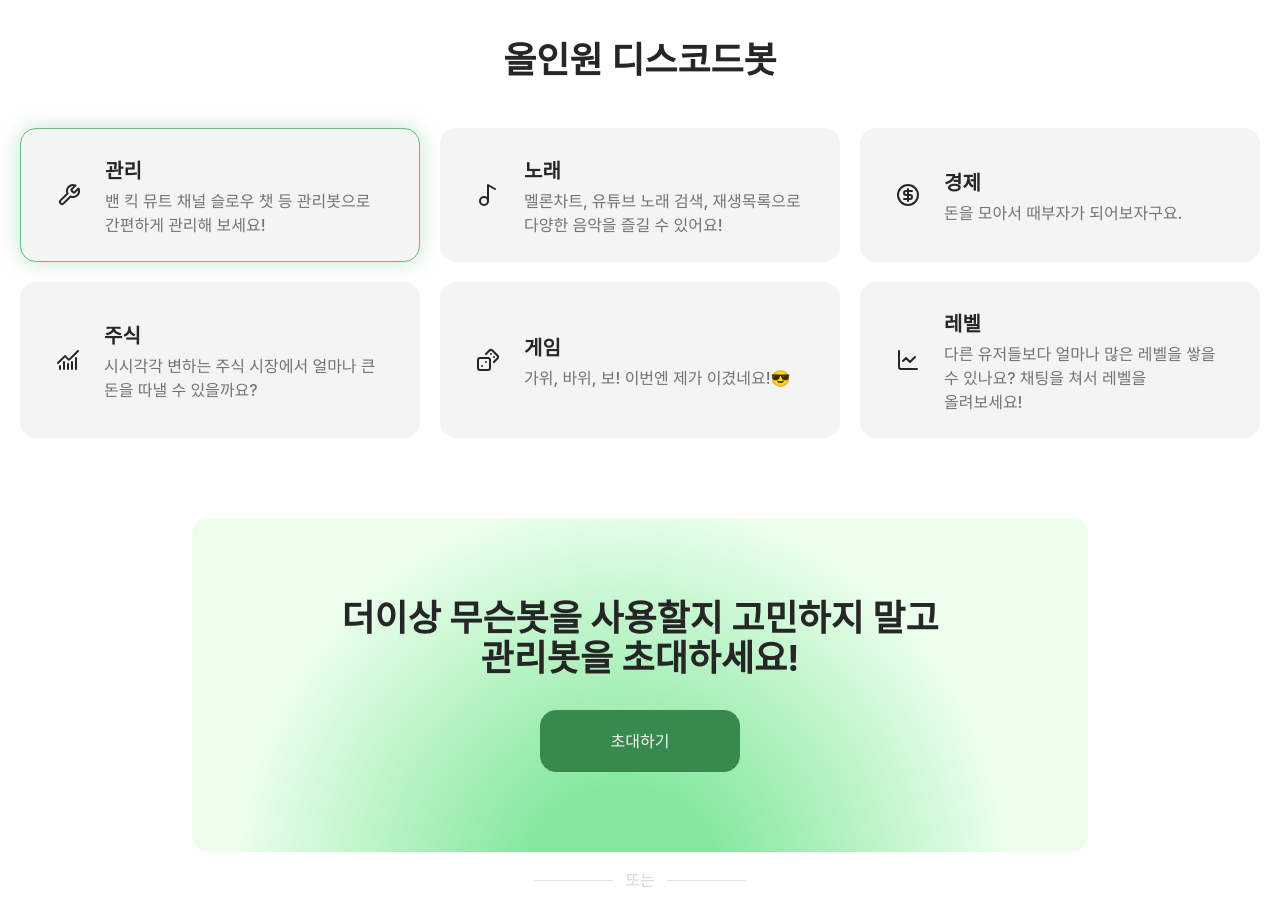
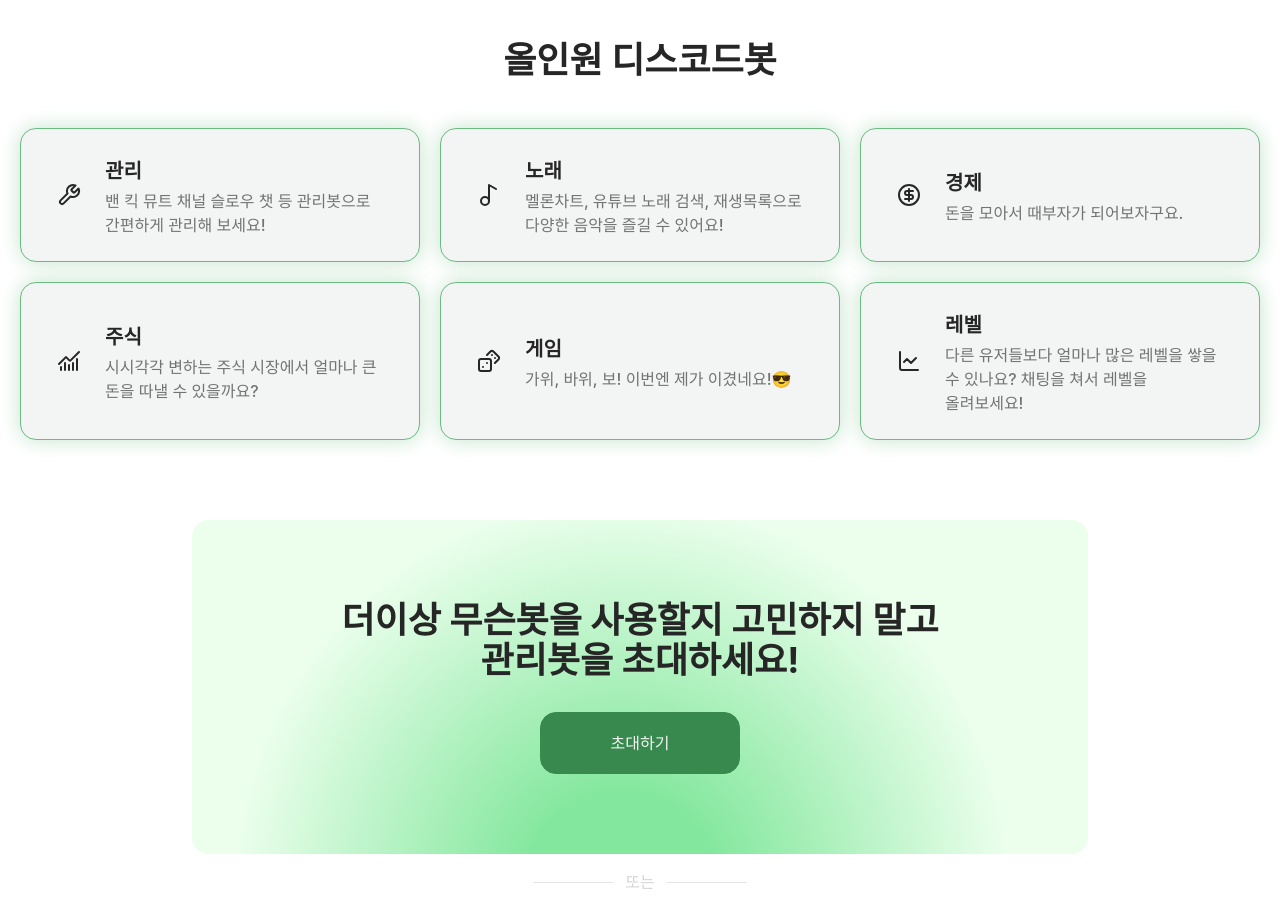
Before and after one commit to corche/adminBot, a React (Vite) app: page / in a window 1280 px wide. Shown: the part 1020-1938 px from the top of the page. Built offline with nearby package versions, Linux system fonts and the light colour scheme; a web font is replaced by a local one.

Commit message:
배경수정2

```diff
--- a/src/App.tsx
+++ b/src/App.tsx
@@ -50,32 +50,37 @@ export default function App() {
 				</div>
 				<div className="flex flex-row flex-wrap w-full gap-5 mt-12 max-w-[1260px] justify-center">
 					<Card
-						_class="border border-light-green-300 card-shadow"
+					_class="border border-light-green-300 card-shadow"
 						title="관리"
 						desc="밴 킥 뮤트 채널 슬로우 챗 등 관리봇으로 간편하게 관리해 보세요!"
 						icon={<Wrench />}
 					/>
 					<Card
+					_class="border border-light-green-300 card-shadow"
 						title="노래"
 						desc="멜론차트, 유튜브 노래 검색, 재생목록으로 다양한 음악을 즐길 수 있어요!"
 						icon={<Music2 />}
 					/>
 					<Card
+					_class="border border-light-green-300 card-shadow"
 						title="경제"
 						desc="돈을 모아서 때부자가 되어보자구요."
 						icon={<CircleDollarSign />}
 					/>
 					<Card
+					_class="border border-light-green-300 card-shadow"
 						title="주식"
 						desc="시시각각 변하는 주식 시장에서 얼마나 큰 돈을 따낼 수 있을까요?"
 						icon={<ChartNoAxesCombined />}
 					/>
 					<Card
+					_class="border border-light-green-300 card-shadow"
 						title="게임"
 						desc="가위, 바위, 보! 이번엔 제가 이겼네요!😎"
 						icon={<Dices />}
 					/>
 					<Card
+					_class="border border-light-green-300 card-shadow"
 						title="레벨"
 						desc="다른 유저들보다 얼마나 많은 레벨을 쌓을 수 있나요? 채팅을 쳐서 레벨을 올려보세요!"
 						icon={<ChartLine />}
```
